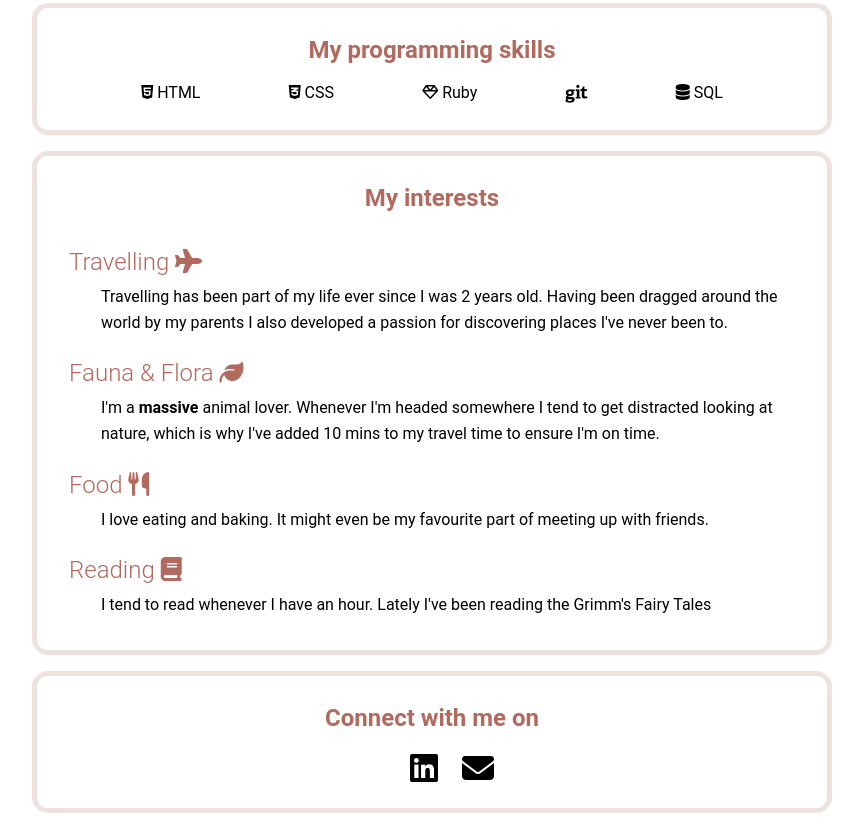
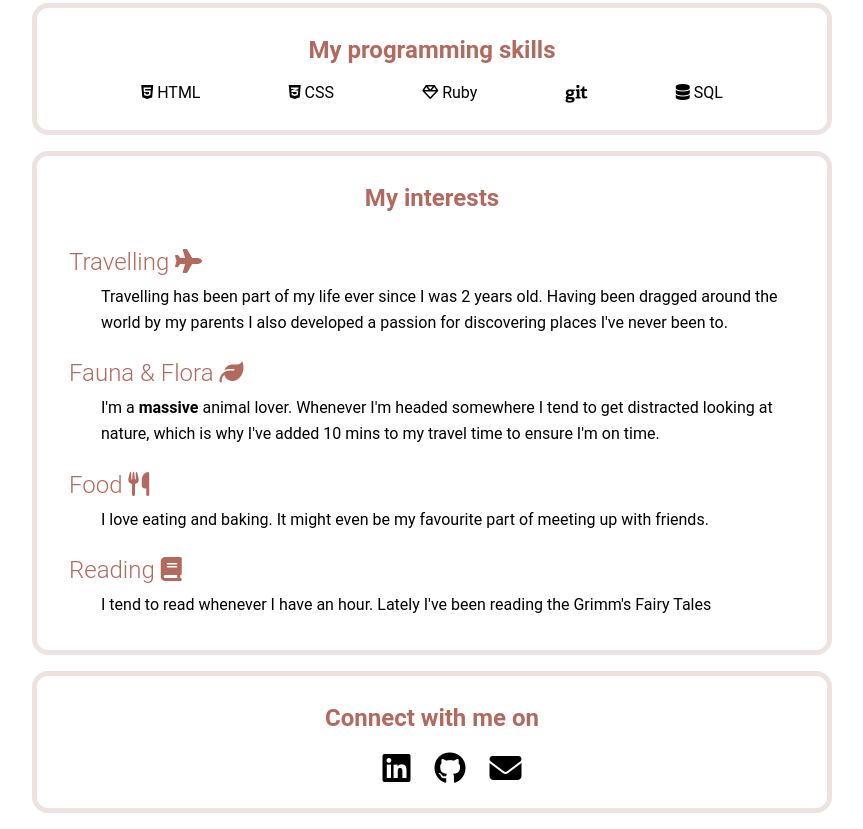
Before and after one commit to SarahVh92/profile, a plain HTML site: page index.html in a window 1280 px wide. Shown: the part 516-1345 px from the top of the page, without its empty margins (208-1071 px from the left). Drawn offline with Linux system fonts and the light colour scheme.

Commit message:
Made my profile even better

```diff
--- a/index.html
+++ b/index.html
@@ -24,15 +24,6 @@
         <p>programmer & traveller</p>
       </div>
     </div>
-<!--
-    <div class="card-beige">
-      <div class="hero-picture">
-        <img src="./images/sarah.jpg" alt="Sarah's profile picture">
-      </div>
-      <div class="hero-text">
-        <h1>Hi, I'm Sarah <i class="fas fa-comment"></i></h1>
-      </div>
-    </div> -->
 
     <div class="card-white">
       <h2>Programmer in the making</h2>
@@ -81,8 +72,10 @@
       <h2>
         Connect with me on
       </h2>
+      <!-- hello -->
       <ul class="social-media">
-        <li><a href="#" target="_blank"><i class="fab fa-linkedin"></i></a></li>
+        <li><a href="https://www.linkedin.com/in/sarah-vanholsbeeck/" target="_blank"><i class="fab fa-linkedin"></i></a></li>
+        <li><a href="https://github.com/SarahVh92" target="_blank"><i class="fa-brands fa-github"></i></a></li>
         <li><a href="#" target="_blank"><i class="fas fa-envelope"></i></a></li>
       </ul>
     </div>
--- a/style.css
+++ b/style.css
@@ -1,3 +1,4 @@
+/* let's try to simplify this file */
 * {
   box-sizing: border-box;
 }
@@ -114,14 +115,15 @@ ul.social-media {
 }
 
 i.fas.fa-envelope,
-i.fab.fa-linkedin {
+i.fab.fa-linkedin,
+i.fa-brands.fa-github {
   font-size: 32px;
 }
 
 i.fas.fa-envelope:hover,
-i.fab.fa-linkedin:hover {
+i.fab.fa-linkedin:hover,
+i.fa-brands.fa-github:hover {
   color: #b36a5e;
-  font-size: 250%
 }
 
 dl.hobby{
@@ -169,37 +171,3 @@ p,
 dd {
   line-height: 1.6;
 }
-/*
-.card-beige {
-  background-color: #eee2df;
-  padding: 8px;
-  color: #b36a5e;
-  border-radius: 16px;
-  margin-bottom: 8px;
-}
-
-.hero-text {
-  margin: 0 auto;
-  padding-top: 8px;
-  text-align: center;
-  font-size: 16px;
-}
-
-.hero-text h1 {
-  margin: 0;
-} */
-
-/* Another way of making an image into a circle */
-/* .hero-picture {
-  width: 250px;
-  height: 250px;
-  overflow: hidden;
-  border-radius: 50%;
-  margin: auto;
-}
-
-.hero-picture img {
-  width: 100%;
-  height: auto;
-  margin-top: -25px;
-} */
```
